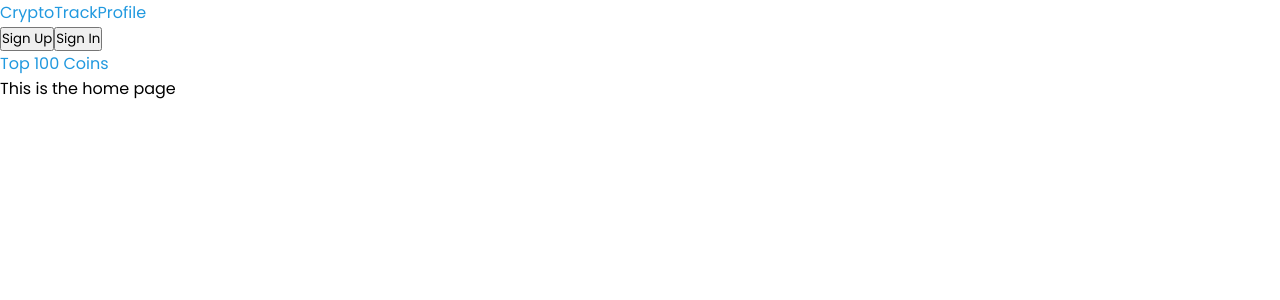
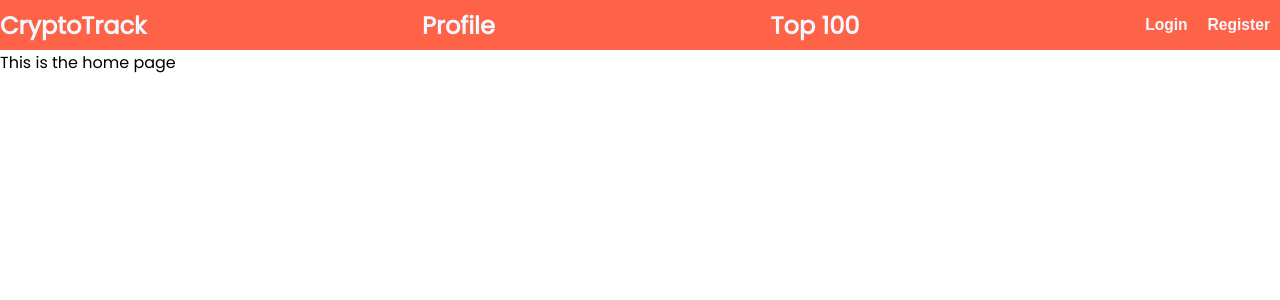
Before and after one commit to zsoobratty/cryptotracking, a React (Create React App) app in the folder client/: page / in a window 1280 px wide. Shown: the top 300 px of the page. Built offline with nearby package versions, Linux system fonts and the light colour scheme.

Commit message:
Style NavBar

```diff
--- a/client/src/App.css
+++ b/client/src/App.css
@@ -4,6 +4,9 @@
   margin: 0;
   padding: 0;
   box-sizing: border-box;
+}
+
+body {
   font-family: 'Poppins', sans-serif;
 }
 
@@ -11,3 +14,23 @@ a {
   color: #2199df;
   text-decoration: unset;
 }
+
+button {
+  border: none;
+  background: none;
+  color: unset;
+  cursor: pointer;
+  margin: 10px;
+}
+
+.NavBar {
+  background-color: tomato;
+  display: flex;
+  justify-content: space-between;
+  align-items: center;
+  height: 50px;
+}
+
+.NavBar h1 {
+  color: aliceblue;
+}
--- a/client/src/components/AuthOptions.js
+++ b/client/src/components/AuthOptions.js
@@ -8,10 +8,10 @@ const AuthOptions = () => {
     const signIn = () => history.push('/signin')
 
     return (
-        <div>
-            <button onClick={signUp}>Sign Up</button>
-            <button onClick={signIn}>Sign In</button>
-        </div>
+        <nav className='AuthOptions'>
+            <button onClick={signIn}><h1>Login</h1></button>
+            <button onClick={signUp}><h1>Register</h1></button>
+        </nav>
     )
 }
 
--- a/client/src/components/NavBar.js
+++ b/client/src/components/NavBar.js
@@ -4,11 +4,11 @@ import AuthOptions from './AuthOptions'
 
 const NavBar = () => {
     return (
-            <nav>
-                <Link to="/">CryptoTrack</Link>
-                <Link to="/profile">Profile</Link>
+            <nav className='NavBar'>
+                <Link to="/"><h1 className='title'>CryptoTrack</h1></Link>
+                <Link to="/profile"><h1>Profile</h1></Link>
+                <Link to="/coins"><h1>Top 100</h1></Link>
                 <AuthOptions />
-                <Link to="/coins">Top 100 Coins</Link>
             </nav>
     )
 }
```
